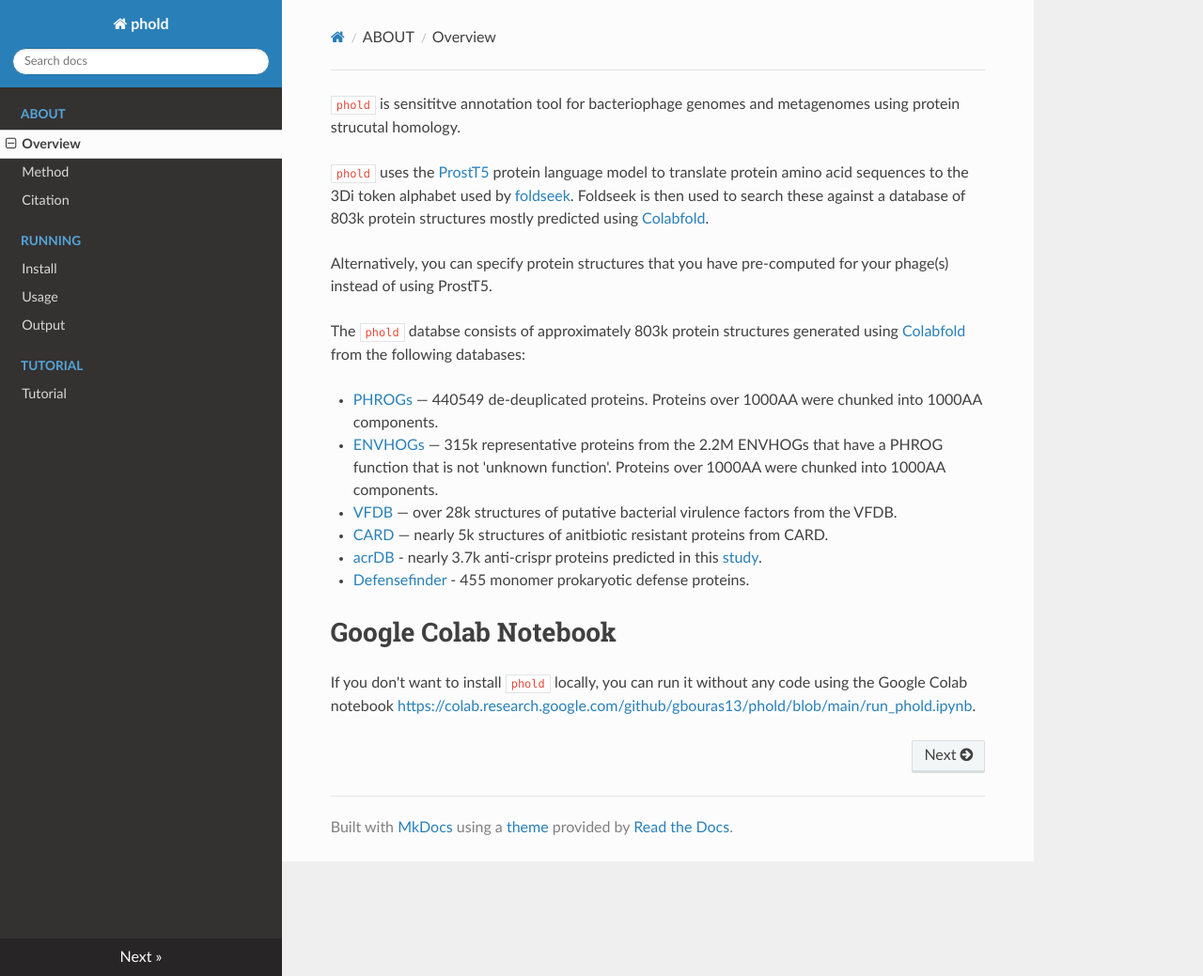
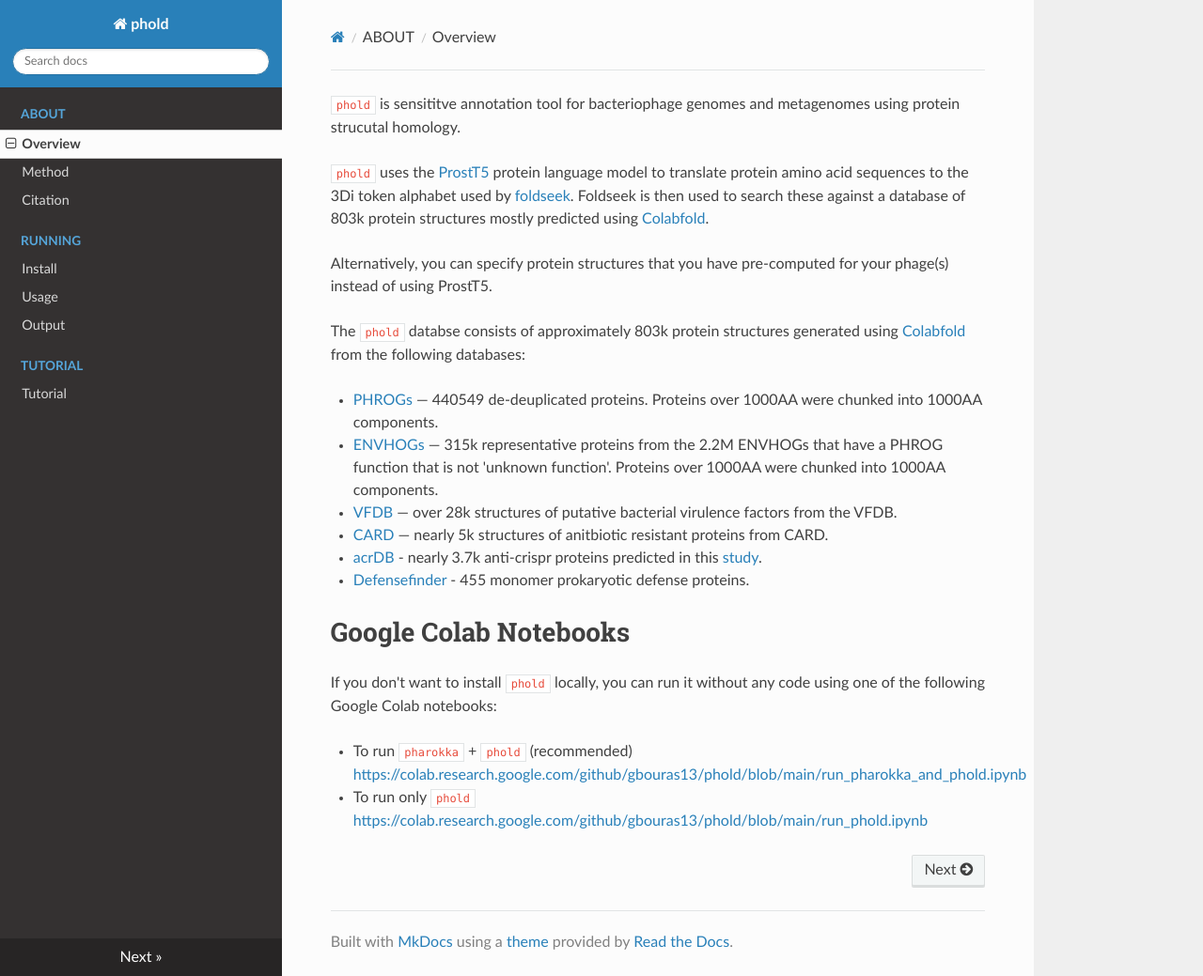
Before and after one commit to gbouras13/phold, an MkDocs documentation site: the page built from docs/index.md, in a window 1280 px wide and 1039 px high. Shown: the whole window at 94% size. Built offline with MkDocs 1.6.1, drawn with Linux system fonts in a browser that asks for light colours; nearby versions of some CDN libraries.

Commit message:
add second colab notebook and docs

```diff
--- a/docs/index.md
+++ b/docs/index.md
@@ -13,6 +13,9 @@
 * [acrDB](https://bcb.unl.edu/AcrDB/) - nearly 3.7k anti-crispr proteins predicted in this [study](https://doi.org/10.1089/crispr.2023.0011).
 * [Defensefinder](https://defensefinder.mdmlab.fr) - 455 monomer prokaryotic defense proteins.
 
-# Google Colab Notebook
+# Google Colab Notebooks
 
-If you don't want to install `phold` locally, you can run it without any code using the Google Colab notebook [https://colab.research.google.com/github/gbouras13/phold/blob/main/run_phold.ipynb](https://colab.research.google.com/github/gbouras13/phold/blob/main/run_phold.ipynb).
+If you don't want to install `phold` locally, you can run it without any code using one of the following Google Colab notebooks:
+
+* To run `pharokka` + `phold` (recommended)  [https://colab.research.google.com/github/gbouras13/phold/blob/main/run_pharokka_and_phold.ipynb](https://colab.research.google.com/github/gbouras13/phold/blob/main/run_pharokka_and_phold.ipynb)
+* To run only `phold` [https://colab.research.google.com/github/gbouras13/phold/blob/main/run_phold.ipynb](https://colab.research.google.com/github/gbouras13/phold/blob/main/run_phold.ipynb)
```
Also changed, not shown: README.md (+7 -4 lines).
